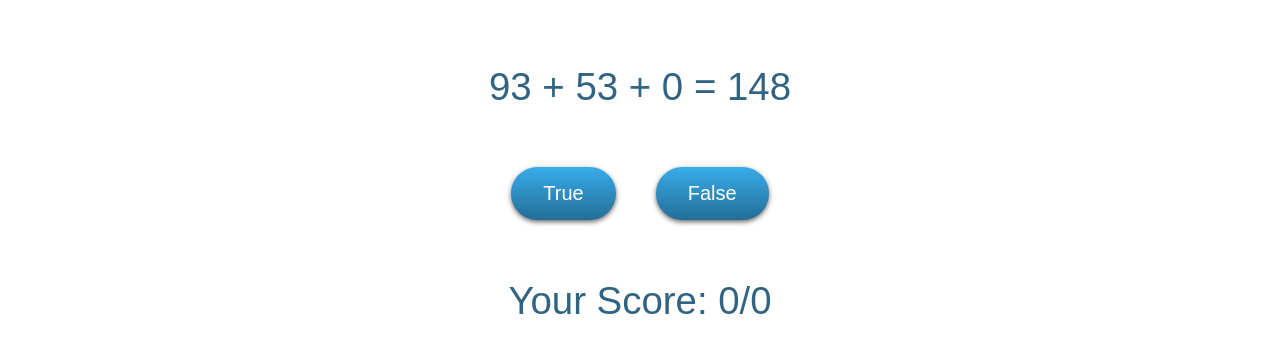
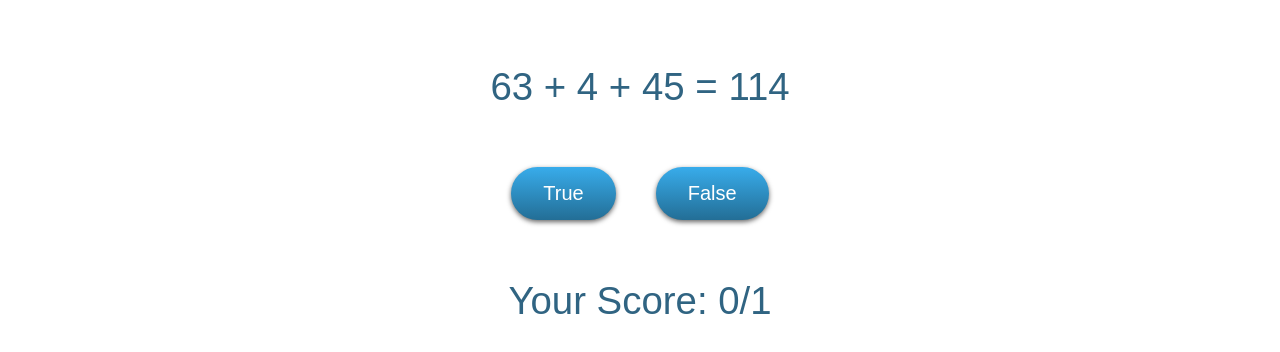
Before and after one commit to a-magdy200/contacts-reactfend, a React (Create React App) app: page / in a window 1280 px wide. Shown: the part 284-636 px from the top of the page. Built offline with nearby package versions, Linux system fonts and the light colour scheme.

Commit message:
Ex04 finished

```diff
--- a/src/App.js
+++ b/src/App.js
@@ -2,15 +2,43 @@ import React, { Component } from 'react';
 import logo from './logo.svg';
 import './App.css';
 
-const value1 = Math.floor(Math.random() * 100);
-const value2 = Math.floor(Math.random() * 100);
-const value3 = Math.floor(Math.random() * 100);
-const proposedAnswer = Math.floor(Math.random() * 3) + value1 + value2 + value3;
-const numQuestions = 0;
-const numCorrect = 0;
+class App extends Component {
+  constructor(props) {
+    super(props);
+    const [value1, value2, value3, proposedAnswer] = this.generateNumbers();
 
-class App extends Component {
+    this.state = {
+      value1,
+      value2,
+      value3,
+      proposedAnswer,
+      numCorrect: 0,
+      numQuestions: 1
+    };
+  }
+  generateNumbers() {
+  	const value1 = Math.floor(Math.random() * 100);
+    const value2 = Math.floor(Math.random() * 100);
+    const value3 = Math.floor(Math.random() * 100);
+    const proposedAnswer = Math.floor(Math.random() * 3) + value1 + value2 + value3;
+    return [value1, value2, value3, proposedAnswer];
+
+  }
+  onGameAnswer(answer) {
+    const [value1New, value2New, value3New, proposedAnswerNew] = this.generateNumbers();
+    let {value1, value2, value3, proposedAnswer} = this.state;
+    let isCorrect = answer === ((value1 + value2 + value3) === proposedAnswer);
+    this.setState((currentState) => ({
+      numQuestions: currentState.numQuestions + 1,
+      value1: value1New,
+      value2: value2New,
+      value3: value3New,
+      proposedAnswer: proposedAnswerNew,
+      numCorrect: currentState.numCorrect + (isCorrect ? 1 : 0)
+    }));
+  }
   render() {
+    let {value1, value2, value3, proposedAnswer, numQuestions, numCorrect} = this.state;
     return (
       <div className="App">
         <header className="App-header">
@@ -22,8 +50,8 @@ class App extends Component {
           <div className="equation">
             <p className="text">{`${value1} + ${value2} + ${value3} = ${proposedAnswer}`}</p>
           </div>
-          <button>True</button>
-          <button>False</button>
+          <button onClick={() => this.onGameAnswer(true)}>True</button>
+          <button onClick={() => this.onGameAnswer(false)}>False</button>
           <p className="text">
             Your Score: {numCorrect}/{numQuestions}
           </p>
```
Also changed, not shown: package.json (line endings or trailing spaces), 1 other file (tests, documents, lock files or other folders).
